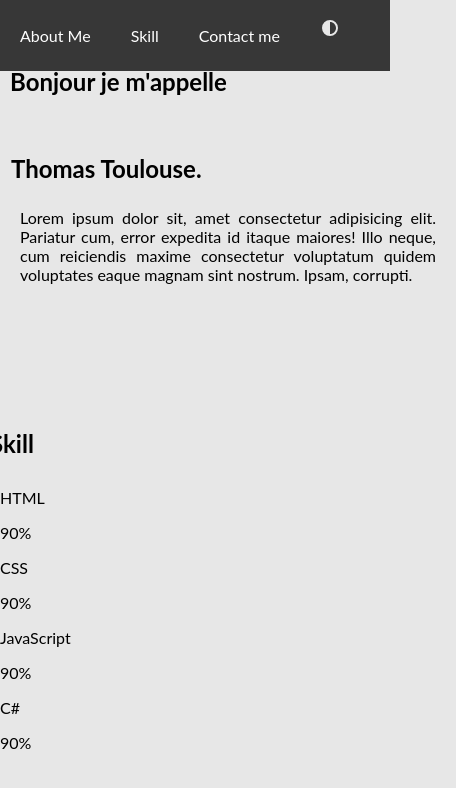
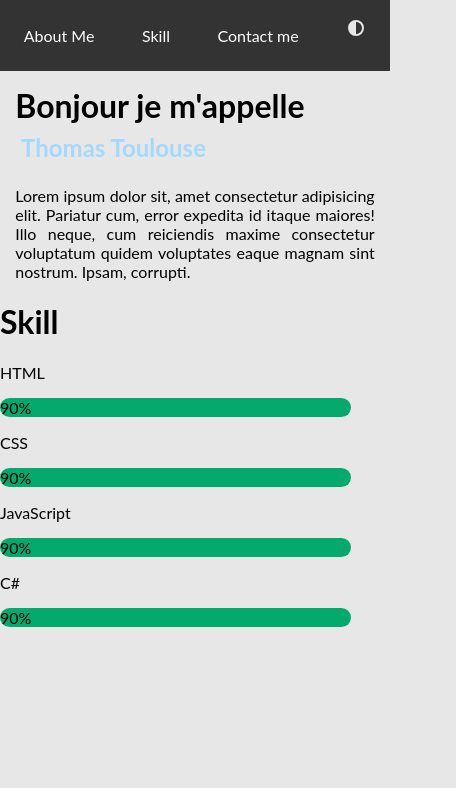
Before and after one commit to Thomas-Toulouse/CvWebsite, a plain HTML site: page index.html in a window 390 px wide. Shown: the whole page, 456 px wide, since content can reach past the window. Drawn offline with nearby package versions, Linux system fonts and the light colour scheme.

Commit message:
responsiveness

```diff
--- a/css/main.css
+++ b/css/main.css
@@ -9,9 +9,8 @@ header {
 }
 
 body {
+    font-size: 16px;
     margin: 0px;
-    width: max-content;
-    height: max-content;
     padding: 0px;
     background: #e7e7e7;
     font-family: 'Lato', sans-serif;
@@ -45,35 +44,32 @@ body {
     box-shadow: 0px 4px 8px #e7e7e7a5;
 }
 
-.grid-layout-one {
-    display: flex;
-    flex-direction: row;
-    flex-wrap: wrap;
-    align-self: start;
-}
-
 
 /* use the variables */
 
-.grid-one {
-    display: flex;
-    flex-direction: column;
-    flex-wrap: wrap;
-}
-
-#AboutMe {
+.container-about {
     /* padding: 40px;
     margin-top: 10rem;
     margin-left: 4rem;*/
-    display: grid;
-    flex-direction: row;
+    display: flex;
+    align-items: flex-start;
+    width: 85%;
+    flex-direction: column;
+    flex-wrap: wrap;
+    margin-left: 2%;
+    margin-right: 2%;
+    margin-top: 5%;
+    padding: auto;
+    justify-content: space-between;
+    align-self: center;
+    box-sizing: content-box;
+    /* padding-left: 2rem;*/
     /*row-gap: 25px;*/
-    grid-template-rows: auto auto auto;
-    gap: 10px;
     /*grid-template-columns: 2fr;*/
 }
 
 #hboxMenu {
+    justify-content: space-around;
     display: flex;
     justify-items: flex-end;
     /*opacity: 1;*/
@@ -83,9 +79,9 @@ body {
     top: 0;
     width: 100%;
     list-style-type: none;
-    margin: 0;
+    margin-bottom: 30%;
     padding: 0;
-    background-color: #333333fa;
+    background-color: #333333;
     /*backdrop-filter: blur(12px);*/
 }
 
@@ -121,26 +117,27 @@ body {
 }
 
 #nom {
-    width: 12.4em;
-    height: 1em;
-    margin-left: -9px;
-    margin-top: 18px;
-    align-content: center;
+    font-size: 1.5rem;
+    margin-left: 2%;
+    margin-right: 2%;
+    color: #a4d8fc;
 }
 
-#title {
-    width: 14em;
-    height: 2em;
-    /*background-color: #2b2d42;*/
-    margin-left: -10px;
-    align-content: center;
+.container-about #title {
+    font-size: 2rem;
+    margin-left: 2%;
+    margin-right: 2%;
 }
 
-#AboutmeText {
-    width: 26em;
-    height: 12em;
-    margin: 0;
+.container-about #AboutmeText {
+    margin-left: 2%;
+    margin-right: 2%;
+    margin-top: auto;
+    margin-bottom: auto;
+    font-size: 1rem;
     text-align: justify;
+    width: fit-content;
+    text-overflow: clip;
 }
 
 
@@ -171,8 +168,7 @@ body {
 
 /* sepcific css for skill */
 
-
-/*.html {
+.html {
     width: 90%;
     background-color: #04AA6D;
     border-radius: 15px;
@@ -194,7 +190,7 @@ body {
     width: 90%;
     background-color: #04AA6D;
     border-radius: 15px;
-} */
+}
 
 
 /* Dark mode */
@@ -206,15 +202,18 @@ body {
         color: #EAEAEA;
     }
     .dark-mode {
+        color-scheme: dark;
         background-color: #121212;
         color: #EAEAEA;
         /*box-shadow: 0px 4px 8px #e7e7e7ad*/
         ;
     }
     .dark-mode-box {
+        color-scheme: dark;
         background-color: #e7e7e705;
         color: #EAEAEA;
         box-shadow: 0px 4px 8px #e7e7e7a5;
+        border-spacing: 50%;
     }
 }
 
@@ -228,10 +227,12 @@ body {
         color: black;
     }
     .light-mode {
+        color-scheme: light;
         background-color: #e7e7e7;
         color: #000;
     }
     .lightTheme-box {
+        color-scheme: light;
         background-color: #EAEAEA;
         color: #000000;
         box-shadow: 0px 4px 8px #000;
@@ -239,23 +240,17 @@ body {
 }
 
 @media only screen and (max-width: 768px) {
+    * {
+        box-sizing: border-box;
+    }
     #AboutMe {
-        display: grid;
-        grid-row: auto;
-        margin-left: 0.2fr;
-        margin-right: 0.2fr;
-        grid-template-columns: 1fr;
-        grid-template-rows: 0.4fr 0.4 fr 0.4fr;
+        display: flex;
+        width: 96%;
         flex-direction: column;
         flex-wrap: wrap;
-        grid-template-areas: "title" "nom" "AboutmeText";
-    }
-    .grid-layout-one {
-        margin-left: 20px;
-        margin-right: 20px;
-        display: flex;
-        flex-direction: row;
-        flex-wrap: wrap;
-        align-self: start;
+        align-content: center;
+        margin-left: 2%;
+        margin-right: 2%;
+        margin-top: 2%;
     }
 }
--- a/index.html
+++ b/index.html
@@ -38,23 +38,22 @@
     </nav>
 
 </header>
-
-<body class="">
+<br>
 <br>
 <br>
 
+<body class="">
 
-    <section class="grid-layout-one">
-        <div id="AboutMe" class="">
-            <h1 id="title">Bonjour je m'appelle </h1>
-            <h2 id="nom">Thomas Toulouse.</h2>
+    <div class="block">
+        <div id="AboutMe" class="container-about">
+            <h1 id="title">Bonjour je m'appelle <br><span id="nom">Thomas Toulouse</span> </h1>
+
             <p id="AboutmeText">
                 Lorem ipsum dolor sit, amet consectetur adipisicing elit. Pariatur cum, error expedita id itaque maiores! Illo neque, cum reiciendis maxime consectetur voluptatum quidem voluptates eaque magnam sint nostrum. Ipsam, corrupti.
             </p>
         </div>
-    </section>
+    </div>
 
-    <section class="grid-one">
     <div id="skillSection">
         <h1 id="title">Skill</h1>
         <p>HTML</p>
--- a/scripts/cv.js
+++ b/scripts/cv.js
@@ -13,8 +13,8 @@ function Initialiser() {
     let element = document.body;
     let themeIcon = document.getElementById("themeIcon");
     let aboutMeBox = document.getElementById("AboutMe");
-    var initialMode = "light";
-    var prefersColorSchemeDark = window.matchMedia("(prefers-color-scheme: dark)");
+    var initialMode = "dark";
+    var prefersColorSchemeDark = window.matchMedia("prefers-color-scheme: dark");
 
     if (prefersColorSchemeDark.matches) {
         initialMode = "dark";
@@ -22,7 +22,6 @@ function Initialiser() {
         aboutMeBox.classList.add("dark-mode-box");
 */
     }
-
 
     if (localStorage.getItem("initialMode") == null) {
         localStorage.setItem("initialMode", initialMode);
```
Lines whose indentation alone changed are shown as unchanged.
